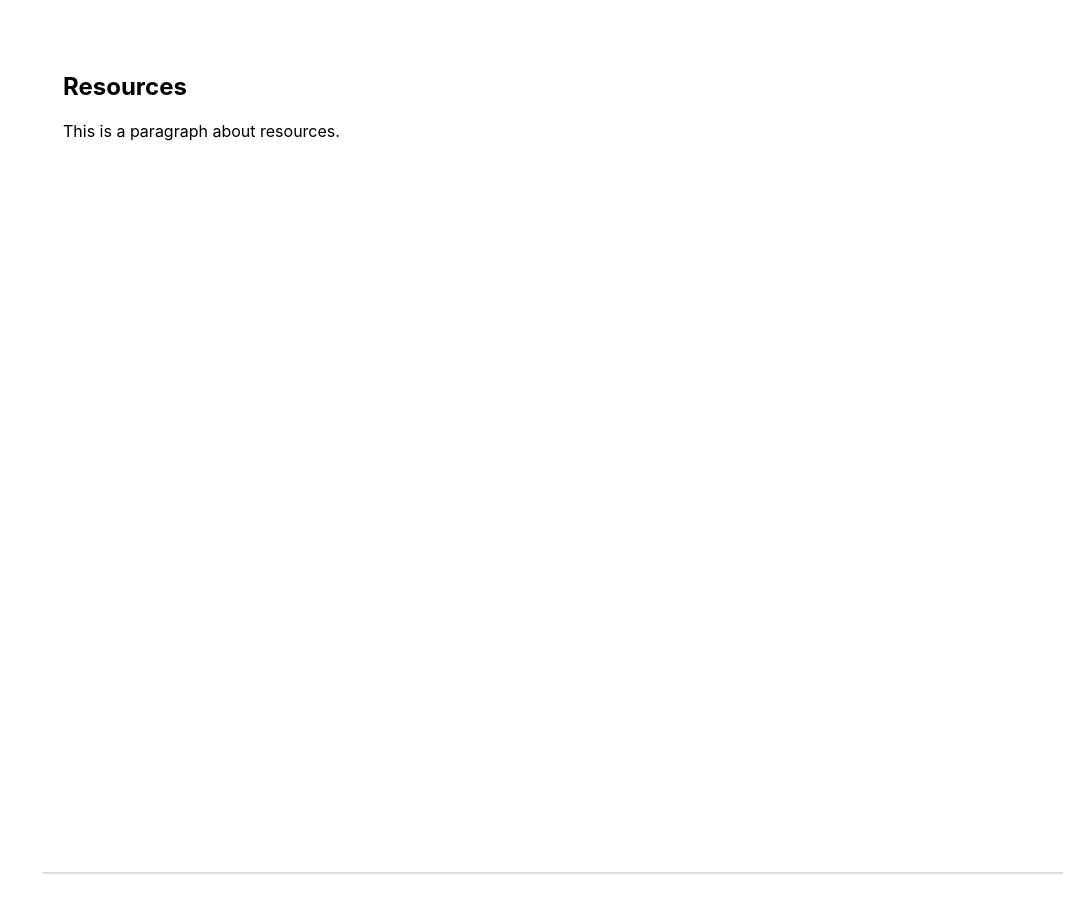
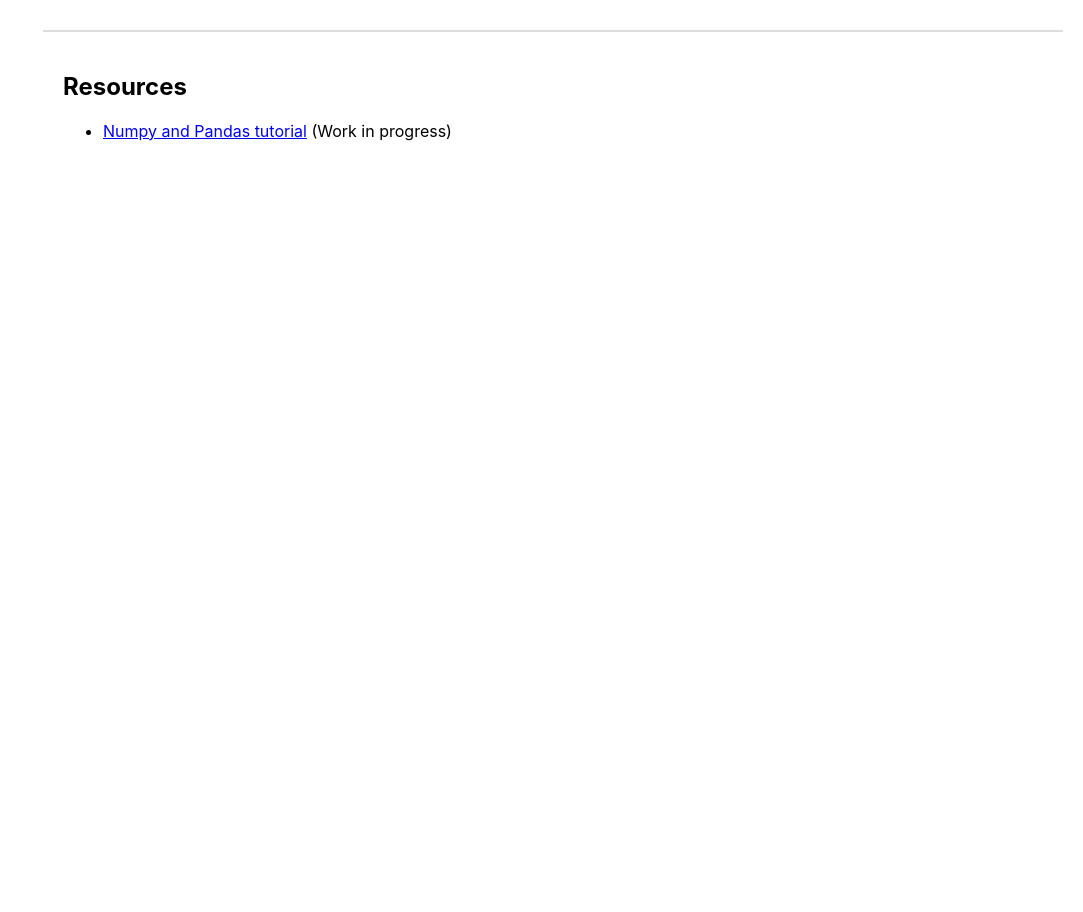
Before and after one commit to aamirmd/aamirmd.github.io, a React (Create React App) app: page / in a window 1280 px wide. Shown: the part 1160-2072 px from the top of the page, without its empty margins (197-1280 px from the left). After the commit the page ends 2032 px from the top, so only its background shows below. Built offline with nearby package versions, Linux system fonts and the light colour scheme.

Commit message:
Added numpy tutorial link

```diff
--- a/src/components/Section.js
+++ b/src/components/Section.js
@@ -92,7 +92,18 @@ const data = {
     ),
     resources: (
         <>
-            <p>This is a paragraph about resources.</p>
+            <ul>
+                <li>
+                    <a
+                        href="https://github.com/aamirmd/tutorials/blob/main/numpy_pandas_tutorial.ipynb"
+                        target="_blank"
+                        rel="noopener noreferrer"
+                    >
+                        Numpy and Pandas tutorial
+                    </a>{" "}
+                    (Work in progress)
+                </li>
+            </ul>
         </>
     ),
 };
@@ -110,13 +121,13 @@ const styles = {
     about: {
         padding: "20px 20px 200px 20px",
         margin: "20px 20px 150px 20px",
-        borderBottom: "2px solid #ddd",
+        // borderBottom: "2px solid #ddd",
         height: "100vh", // Each section takes full viewport height
     },
     resources: {
-        padding: "20px 20px 20px 20px",
-        margin: "150px 20px 150px 20px",
-        borderBottom: "2px solid #ddd",
+        padding: "20px 20px 0px 20px",
+        margin: "150px 20px 20px 20px",
+        borderTop: "2px solid #ddd",
         height: "100vh", // Each section takes full viewport height
     },
 };
```
